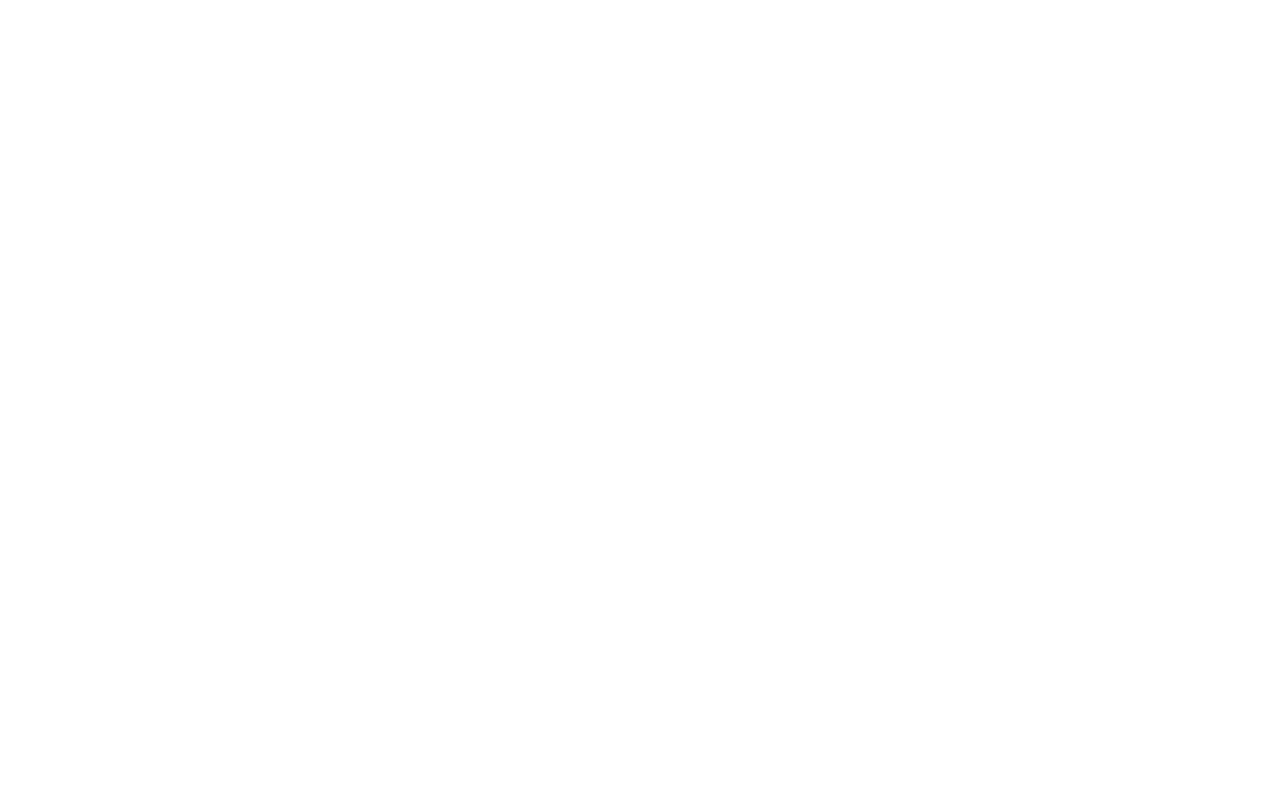
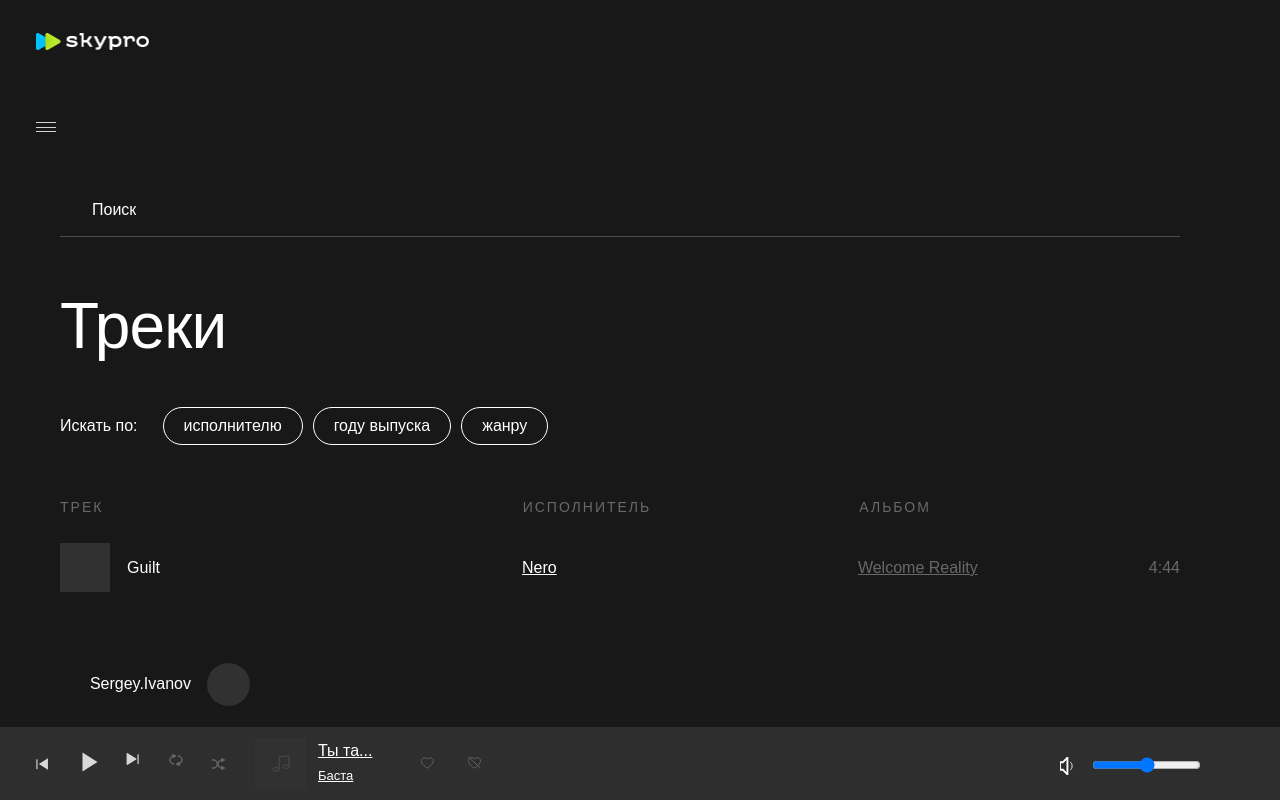
Before and after one commit to EeCh3/musical_service, a React (Create React App) app: page / in a window 1280 px wide. Built offline with nearby package versions, Linux system fonts and the light colour scheme.

Commit message:
fnally working styled components

```diff
--- a/src/components/Container/Container.jsx
+++ b/src/components/Container/Container.jsx
@@ -1,8 +1,8 @@
 import * as S from "./Container";
 
-function Container() {
+function Container({ children }) {
     return (
-      <S.Container />
+      <S.Container>{children}</S.Container>
     )
 }
 
--- a/src/components/Main/Main.jsx
+++ b/src/components/Main/Main.jsx
@@ -1,8 +1,8 @@
 import * as S from "./Main";
 
-function Main() {
+function Main({ children }) {
     return (
-      <S.Main />
+      <S.Main>{children}</S.Main>
     )
 }
 
--- a/src/components/Wrapper/Wrapper.jsx
+++ b/src/components/Wrapper/Wrapper.jsx
@@ -1,8 +1,8 @@
 import * as S from "./Wrapper";
 
-function Wrapper() {
+function Wrapper({ children }) {
     return (
-      <S.Wrapper />
+      <S.Wrapper>{children}</S.Wrapper>
     )
 }
 
```
